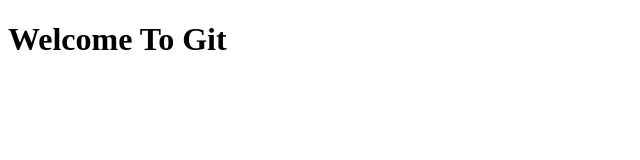
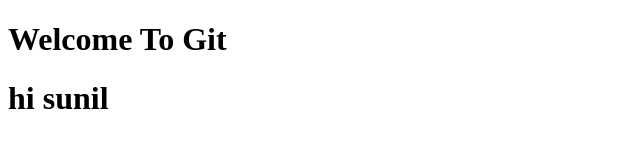
Before and after one commit to ThoratSurendra/DemoProject, a plain HTML site: page WebContent/index.html in a window 1280 px wide. Shown: the whole page, without its empty margins (0-640 px from the left). Drawn offline with Linux system fonts and the light colour scheme.

Commit message:
index Update
Changed by sunil

```diff
--- a/WebContent/index.html
+++ b/WebContent/index.html
@@ -6,5 +6,6 @@
 </head>
 <body>
 <h1>Welcome To Git</h1>
+<h1>hi sunil</h1>
 </body>
 </html>
```
